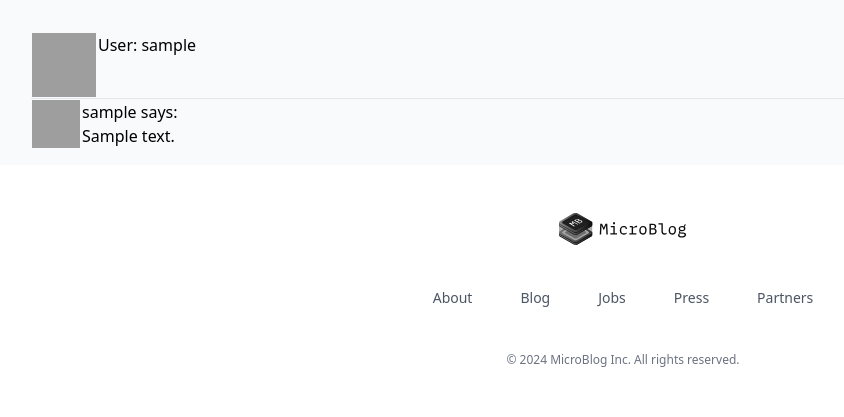
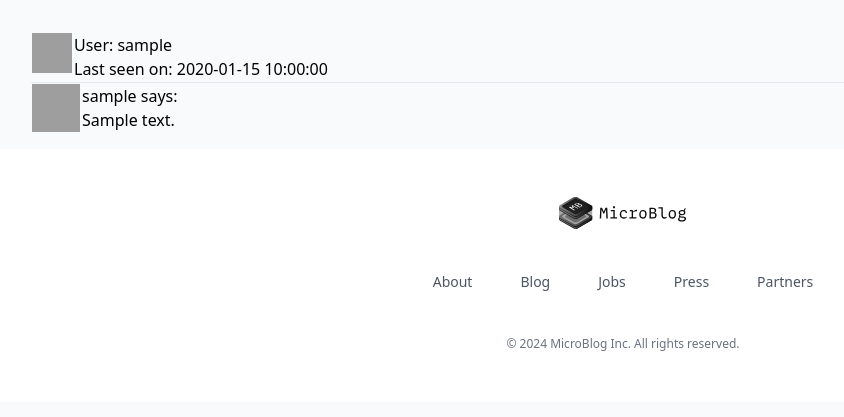
Before and after one commit to anuzpandey/flask-microblog, a Flask app: template app/templates/user.html in a window 1280 px wide. Shown: the part 64-481 px from the top of the page, without its empty margins (17-861 px from the left). Run offline with Flask 3, Linux system fonts and the light colour scheme; tables that the repository leaves empty hold one stand-in row (values such as "Sample post"); the template is opened without the code that fills it: values that come from a table or form of the project are taken from there, most other values are stand-ins (such as "Sample title", 1, 10 or a date in 2020); grey boxes are pictures that could not be loaded.

Commit message:
:zap: feat: update last_seen attribute with before_request decorator from flask.:

```diff
--- a/app/providers/route_service_provider.py
+++ b/app/providers/route_service_provider.py
@@ -1,2 +1,14 @@
+from datetime import datetime, timezone
+
+from flask_login import current_user
+
+from app import app, db
 from app.routes import authentication  # noqa: F401 # This is added to resolve unused import warning
 from app.routes import web  # noqa: F401 # This is added to resolve unused import warning
+
+
+@app.before_request
+def before_request():
+    if current_user.is_authenticated:
+        current_user.last_seen = datetime.now(timezone.utc)
+        db.session.commit()
--- a/app/templates/user.html
+++ b/app/templates/user.html
@@ -3,8 +3,12 @@
 {% block content %}
     <table>
         <tr valign="top">
-            <td><img src="{{ user.avatar(128) }}" class="w-16 h-16"></td>
-            <td><h1>User: {{ user.username }}</h1></td>
+            <td><img src="{{ user.avatar(128) }}" alt="" class="w-10 h-10"></td>
+            <td>
+                <h1>User: {{ user.username }}</h1>
+                {% if user.about_me %}<p>{{ user.about_me }}</p>{% endif %}
+                {% if user.last_seen %}<p>Last seen on: {{ user.last_seen }}</p>{% endif %}
+            </td>
         </tr>
     </table>
     <hr>
```
Also changed, not shown: app/static/dist/app.min.css.
